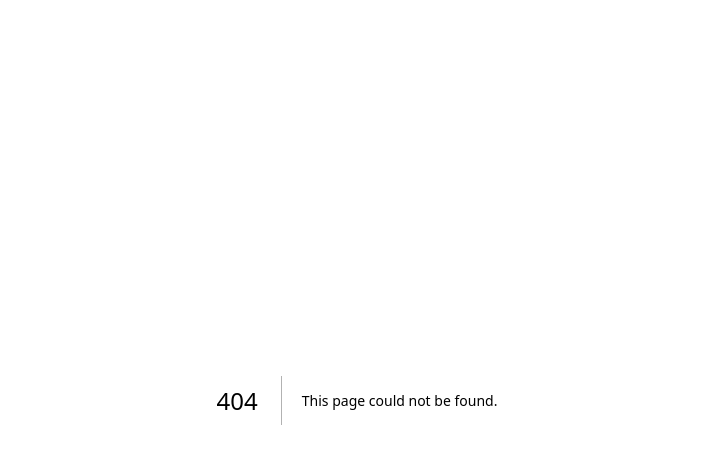
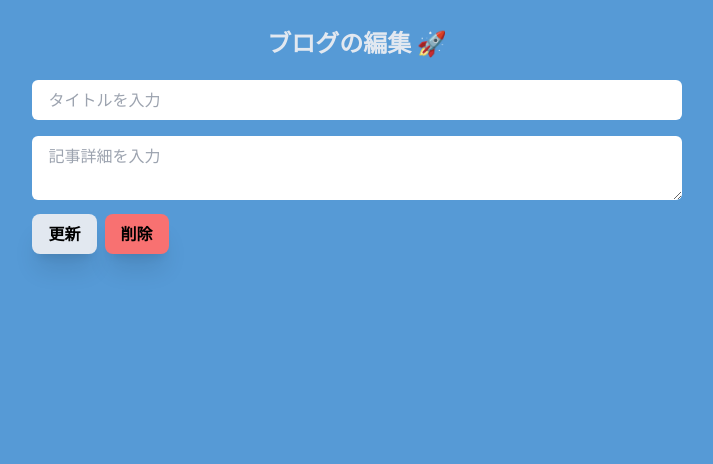
Before and after one commit to thiger7/fullstack-blog, a Next.js app: page /blog/edit/1 in a window 1280 px wide. Before the commit this address had no page. Shown: the top 464 px of the page, without its empty margins (283-996 px from the left). Built offline with nearby package versions, Linux system fonts and the light colour scheme; no server answers; the database is empty.

Commit message:
編集画面の実装

```diff
--- a/src/app/blog/add/page.tsx
+++ b/src/app/blog/add/page.tsx
@@ -19,7 +19,6 @@
 
 const PostBlog = () => {
   const router = useRouter();
-
   const titleRef = useRef<HTMLInputElement | null>(null);
   const descriptionRef = useRef<HTMLTextAreaElement | null>(null);
 
--- /dev/null
+++ b/src/app/blog/edit/[id]/page.tsx
@@ -0,0 +1,87 @@
+"use client";
+
+import { useRouter } from 'next/navigation';
+import React, { useEffect, useRef } from 'react'
+import { Toast, Toaster, toast } from 'react-hot-toast';
+
+const editBlog = async (
+  title: string | undefined,
+  description: string | undefined,
+  id: number
+  ) => {
+  const res = await fetch(`http://localhost:3000/api/blog/${id}`, {
+    method: "PUT",
+    headers: {
+      "Content-Type": "application/json",
+    },
+    body: JSON.stringify({ title, description, id }),
+  });
+
+  return res.json();
+};
+const getBlogById = async (id: number) => {
+  const res = await fetch(`http://localhost:3000/api/blog/${id}`);
+  const data = await res.json();
+  return data.post;
+};
+
+const EditPost = ({params}: {params: { id:number }}) => {
+  const router = useRouter();
+  const titleRef = useRef<HTMLInputElement | null>(null);
+  const descriptionRef = useRef<HTMLTextAreaElement | null>(null);
+
+  const handleSubmit = async (e: React.FormEvent) => {
+    e.preventDefault();
+
+    toast.loading("編集中です・・・", { id: "1"})
+    await editBlog(titleRef.current?.value, descriptionRef.current?.value, params.id)
+
+    toast.success("編集に成功しました！", { id: "1"})
+
+    router.push("/");
+    router.refresh();
+  };
+
+  useEffect(() => {
+    getBlogById(params.id).then((data) => {
+      if(titleRef.current && descriptionRef.current) {
+        titleRef.current.value = data.title;
+        descriptionRef.current.value = data.description;
+      }
+    }).catch((err) => {
+      toast.error("エラーが発生しました。", { id: "1" });
+    });
+  }, []);
+
+  return (
+    <>
+    <Toaster />
+      <div className="w-full m-auto flex my-4">
+        <div className="flex flex-col justify-center items-center m-auto">
+          <p className="text-2xl text-slate-200 font-bold p-3">ブログの編集 🚀</p>
+          <form onSubmit={ handleSubmit }>
+            <input
+              ref={titleRef}
+              placeholder="タイトルを入力"
+              type="text"
+              className="rounded-md px-4 w-full py-2 my-2"
+            />
+            <textarea
+              ref={descriptionRef}
+              placeholder="記事詳細を入力"
+              className="rounded-md px-4 py-2 w-full my-2"
+            ></textarea>
+            <button className="font-semibold px-4 py-2 shadow-xl bg-slate-200 rounded-lg m-auto hover:bg-slate-100">
+              更新
+            </button>
+            <button className="ml-2 font-semibold px-4 py-2 shadow-xl bg-red-400 rounded-lg m-auto hover:bg-slate-100">
+              削除
+            </button>
+          </form>
+        </div>
+      </div>
+    </>
+  );
+};
+
+export default EditPost
```
